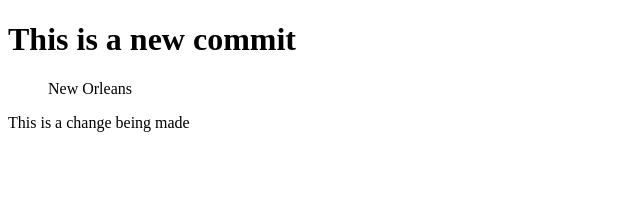
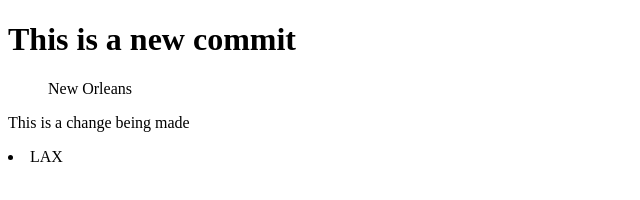
Before and after one commit to Franxbj/skills-release-based-workflow, a plain HTML site: page new-release.html in a window 1280 px wide. Shown: the full height of the page, 0-640 px from the left. Drawn offline with Linux system fonts and the light colour scheme.

Commit message:
AB#12 Update new-release.html
This is a new commit

```diff
--- a/new-release.html
+++ b/new-release.html
@@ -11,5 +11,8 @@
         New Orleans
     </ul>
     <p>This is a change being made</p>
+    <li>
+        LAX
+    </li>
 </body>
 </html>
```
